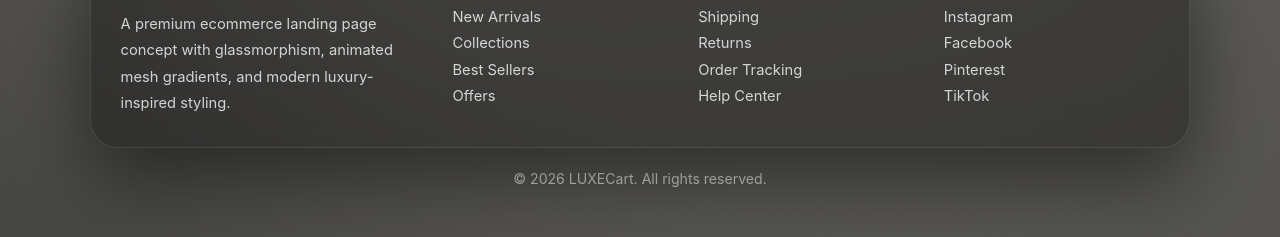
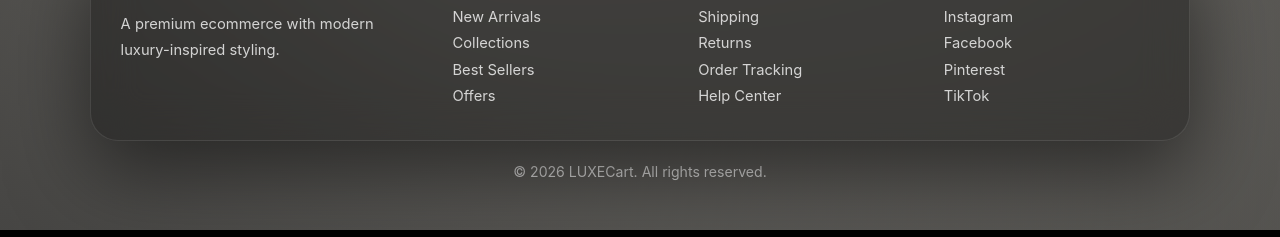
Before and after one commit to Omar-webcloud/LuxeCart, a plain HTML site: page index.html in a window 1280 px wide. Shown: the part 4615-4852 px from the top of the page. Drawn offline with Linux system fonts and the light colour scheme.

Commit message:
Chore: Update footer text

```diff
--- a/index.html
+++ b/index.html
@@ -1336,8 +1336,7 @@
         <div>
           <h3 class="logo">LUXE<span>Cart</span></h3>
           <p>
-            A premium ecommerce landing page concept with glassmorphism,
-            animated mesh gradients, and modern luxury-inspired styling.
+            A premium ecommerce with modern luxury-inspired styling.
           </p>
         </div>
 
```
